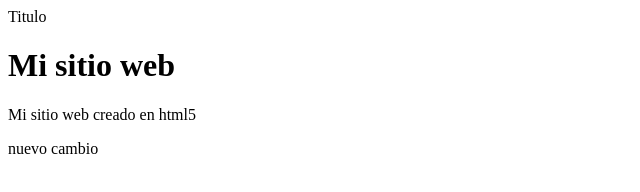
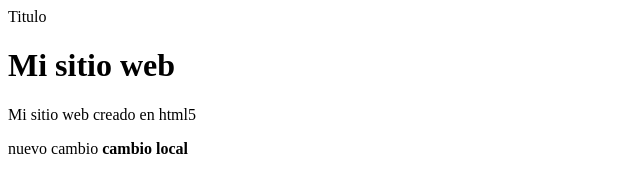
Before and after one commit to Luchito25/demo, a plain HTML site: page index.html in a window 1280 px wide. Shown: the whole page, without its empty margins (0-640 px from the left). Drawn offline with Linux system fonts and the light colour scheme.

Commit message:
tercer commit

```diff
--- a/index.html
+++ b/index.html
@@ -13,6 +13,7 @@
      <h1>Mi sitio web</h1>
      <p>Mi sitio web creado en html5</p>
 	<span>nuevo cambio</span>
+<strong>cambio local</strong>
 </header>
 </body>
 
```
